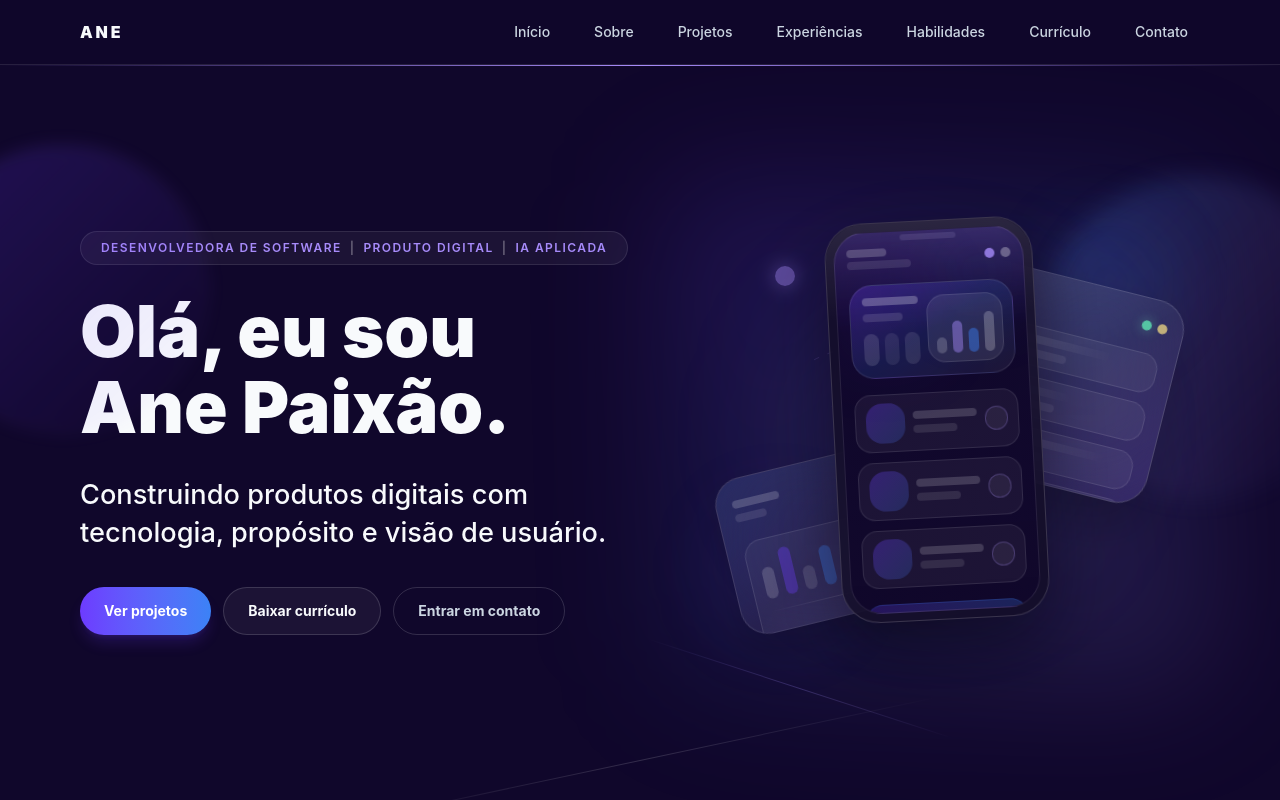
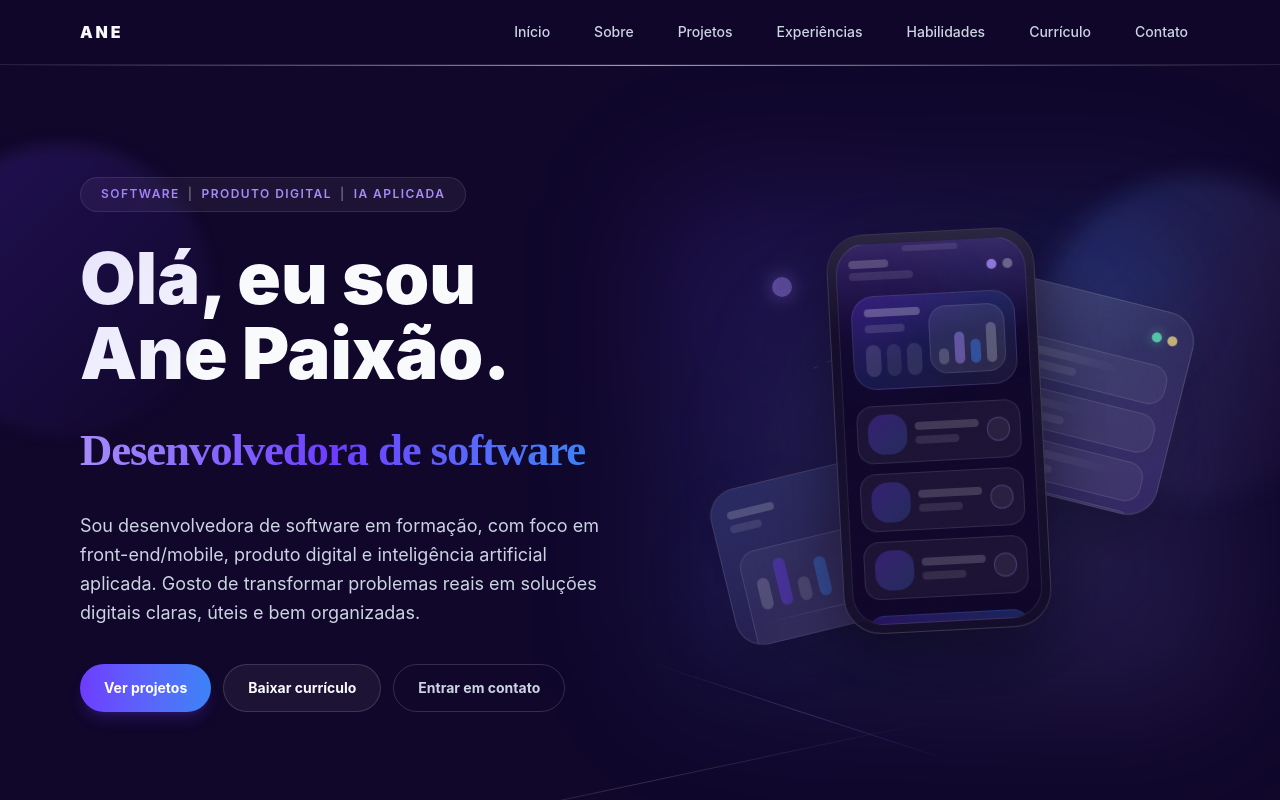
Before and after one commit to anepaixao/portfolio-ane-paixao, a React (Vite) app: page / in a window 1280 px wide. Shown: the top 800 px of the page. Built offline with nearby package versions, Linux system fonts and the light colour scheme.

Commit message:
style: update hero typography and favicon

```diff
--- a/src/components/sections/Hero.tsx
+++ b/src/components/sections/Hero.tsx
@@ -17,7 +17,7 @@ export function Hero() {
         <div className="max-w-3xl">
           <div className="inline-flex h-auto max-w-full rounded-full border border-white/10 bg-white/5 px-3 py-2 sm:w-fit sm:px-5 sm:py-2">
             <p className="flex max-w-full flex-wrap items-center justify-center gap-x-1.5 gap-y-1 text-center text-[10px] font-semibold uppercase leading-snug tracking-[0.04em] text-portfolio-lilac sm:flex-nowrap sm:gap-x-2 sm:text-xs sm:tracking-[0.12em]">
-              <span className="whitespace-nowrap">Desenvolvedora de Software</span>
+              <span className="whitespace-nowrap">Software</span>
               <span aria-hidden="true" className="text-white/35">
                 |
               </span>
@@ -32,10 +32,15 @@ export function Hero() {
           <h4 className="mt-6 max-w-[12ch] text-[2.15rem] font-black leading-[1.05] text-portfolio-text sm:mt-7 sm:max-w-none sm:text-[2.85rem] lg:text-[4.5rem]">
             Olá, eu sou Ane Paixão.
           </h4>
-
-          <p className="mt-6 max-w-xl text-lg font-medium leading-snug text-portfolio-text sm:mt-8 sm:max-w-2xl sm:text-[1.7rem]">
-            Construindo produtos digitais com tecnologia, propósito e visão de
-            usuário.
+          <p className="mt-6 max-w-xl font-['Fredoka'] text-[2rem] font-semibold leading-tight tracking-tight sm:mt-8 sm:max-w-2xl sm:text-[2.8rem]">
+            <span className="bg-gradient-to-r from-[#A78BFA] via-[#6D3BFF] to-[#3B82F6] bg-clip-text text-transparent">
+              Desenvolvedora de software
+            </span>
+          </p>
+          <p className="mt-6 max-w-xl text-base font-normal leading-relaxed text-portfolio-muted sm:mt-8 sm:max-w-2xl sm:text-lg">
+            Sou desenvolvedora de software em formação, com foco em front-end/mobile,
+            produto digital e inteligência artificial aplicada. Gosto de transformar
+            problemas reais em soluções digitais claras, úteis e bem organizadas.
           </p>
 
           <div className="mt-8 flex flex-col gap-3 sm:mt-9 sm:flex-row sm:flex-wrap">
--- a/src/index.css
+++ b/src/index.css
@@ -1,3 +1,4 @@
+@import url('https://fonts.googleapis.com/css2?family=Manrope:wght@400;500;600;700;800&display=swap');
 @import 'tailwindcss';
 
 @theme {
```
